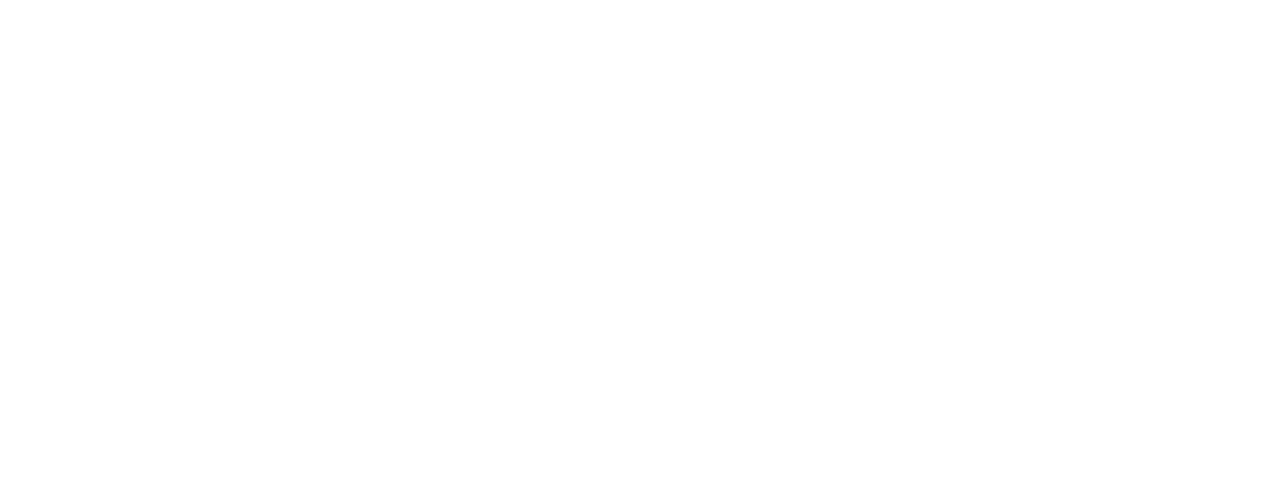
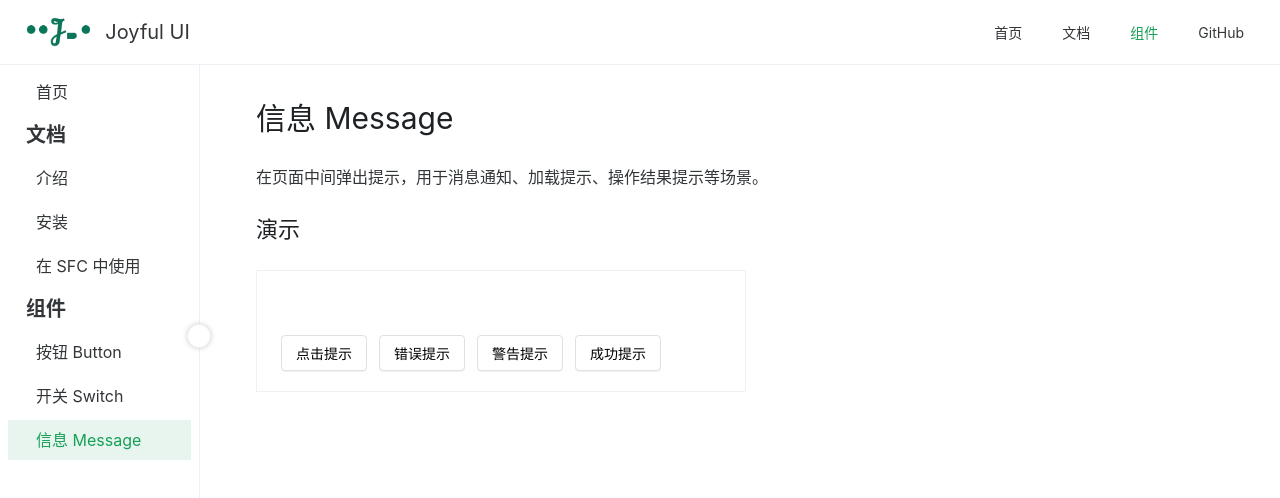
Before and after one commit to 12callie/joyful-ui, a Vue app: page /joyful/components/message in a window 1280 px wide. Before the commit this address had no page. Shown: the top 498 px of the page. Built offline with nearby package versions, Linux system fonts and the light colour scheme.

Commit message:
添加Message组件

```diff
--- a/src/components/MenuContent.vue
+++ b/src/components/MenuContent.vue
@@ -23,6 +23,9 @@
     <li>
       <router-link to="/joyful/components/switch">开关 Switch</router-link>
     </li>
+    <li>
+      <router-link to="/joyful/components/message">信息 Message</router-link>
+    </li>
   </ol>
 </template>
 
@@ -30,16 +33,16 @@
 @import "../assets/styles/common.scss";
 
 ol {
+  overflow: scroll;
   height: 100%;
-  overflow: scroll;
 
   &::-webkit-scrollbar {
     display: none;
   }
 
   > li {
+    margin-bottom: 4px;
     white-space: nowrap;
-    margin-bottom: 4px;
 
     &.menu-title {
       font-size: 20px;
--- /dev/null
+++ b/src/components/Message1.demo.vue
@@ -0,0 +1,27 @@
+<demo>基础用法</demo>
+<template>
+  <Button @click="info">点击提示</Button>
+  <Button @click="error">错误提示</Button>
+  <Button @click="warning">警告提示</Button>
+  <Button @click="success">成功提示</Button>
+</template>
+
+<script lang="ts" setup>
+import { useMessage } from '../lib/useMessage'
+import Button from '../lib/Button.vue'
+
+const message = useMessage()
+
+const info = () => {
+  message.info('提示内容')
+}
+const error = () => {
+  message.error('错误提示')
+}
+const warning = () => {
+  message.warning('警告提示')
+}
+const success = () => {
+  message.success('成功提示')
+}
+</script>
--- /dev/null
+++ b/src/lib/Message.vue
@@ -0,0 +1,91 @@
+<script lang="ts" setup>
+import { Theme } from './index'
+
+interface MessageProps {
+  theme: Theme
+  textMessage: string
+}
+
+const props = withDefaults(defineProps<MessageProps>(), {
+  theme: 'info',
+  textMessage: '提示',
+})
+</script>
+
+<template>
+  <div class="j-message">
+    <div class="j-message-icon">
+      <svg v-if="theme === 'info'" class="icon info">
+        <use xlink:href="#icon-warn"></use>
+      </svg>
+      <svg v-if="theme === 'error'" class="icon error">
+        <use xlink:href="#icon-close"></use>
+      </svg>
+      <svg v-if="theme === 'warning'" class="icon warn">
+        <use xlink:href="#icon-warn"></use>
+      </svg>
+      <svg v-if="theme === 'success'" class="icon success">
+        <use xlink:href="#icon-success"></use>
+      </svg>
+    </div>
+    <p class="j-message-text"> {{ textMessage }}</p>
+  </div>
+</template>
+
+<style lang="scss">
+$theme-color: #18a058;
+$info-color: #2080f0;
+$warning-color: #f0a020;
+$error-color: #d03050;
+.j-message {
+  position: fixed;
+  top: 50%;
+  left: 50%;
+  display: flex;
+  align-items: center;
+  flex-direction: row;
+  justify-content: center;
+  padding: 10px 20px;
+  transform: translate(-50%, -50%);
+  border-radius: 4px;
+  background-color: #fff;
+  box-shadow: 0 0 24px rgba(0, 0, 0, 0.3);
+
+
+  .j-message-icon {
+    margin-right: 8px;
+
+    svg {
+      display: flex;
+      align-items: center;
+      justify-content: center;
+      width: 20px;
+      height: 20px;
+      border-radius: 50%;
+
+      &.info {
+        background-color: $info-color;
+      }
+
+      &.error {
+        background-color: $error-color;
+      }
+
+      &.warn {
+        background-color: $warning-color;
+      }
+
+      &.success {
+        background-color: $theme-color;
+      }
+    }
+  }
+
+  .j-message-text {
+    font-size: 14px;
+    line-height: 20px;
+    height: 20px;
+    white-space: pre-wrap;
+  }
+}
+</style>
--- /dev/null
+++ b/src/lib/index.ts
@@ -0,0 +1 @@
+export type  Theme = 'info' | 'success' | 'warning' | 'error'
--- /dev/null
+++ b/src/lib/useMessage.ts
@@ -0,0 +1,64 @@
+import { ref, createApp, h } from 'vue'
+import Message from './Message.vue'
+import { Theme } from './index'
+
+interface MessageOptions {
+  duration?: number
+}
+
+interface MountParams {
+  text: string,
+  options?: MessageOptions,
+  theme: Theme
+}
+
+export const useMessage = () => {
+  const messageRef = ref(null)
+
+  const mount = ({
+    text,
+    options = { duration: 2500 },
+    theme,
+  }: MountParams) => {
+    if (messageRef.value) return
+    const div = document.createElement('div')
+    document.body.appendChild(div)
+
+    const messageDiv = createApp({
+      render () {
+        return h(Message, {
+          textMessage: text,
+          theme: theme,
+        })
+      },
+    })
+    messageRef.value = messageDiv
+    messageDiv.mount(div)
+
+    setTimeout(() => {
+      messageDiv.unmount()
+      div.remove()
+      messageRef.value = null
+    }, options.duration)
+  }
+
+  const showMessage = (
+    text: string, options?: MessageOptions, theme?: Theme) => {
+    mount({ text, options, theme })
+  }
+
+  return {
+    info: (text: string, options?: MessageOptions) => {
+      showMessage(text, options, 'info')
+    },
+    error: (text: string, options?: MessageOptions) => {
+      showMessage(text, options, 'error')
+    },
+    warning: (text: string, options?: MessageOptions) => {
+      showMessage(text, options, 'warning')
+    },
+    success: (text: string, options?: MessageOptions) => {
+      showMessage(text, options, 'success')
+    },
+  }
+}
--- a/src/router.ts
+++ b/src/router.ts
@@ -6,6 +6,7 @@
 import Usage from './views/Usage.vue'
 import ButtonDemo from './views/ButtonDemo.vue'
 import SwitchDemo from './views/SwitchDemo.vue'
+import MessageDemo from './views/MessageDemo.vue'
 
 export const router = createRouter({
   history: createWebHistory(),
@@ -31,6 +32,7 @@
             { path: '', redirect: '/joyful/components/button' },
             { path: 'button', component: ButtonDemo },
             { path: 'switch', component: SwitchDemo },
+            { path: 'message', component: MessageDemo },
           ],
         },
       ],
--- a/src/views/Layout.vue
+++ b/src/views/Layout.vue
@@ -36,9 +36,9 @@
   <div class="layout">
     <top-nav class="nav" />
     <div class="content">
-      <aside class="menu-aside" ref="menuAside" v-if="menuLocation">
+      <aside v-if="menuLocation" ref="menuAside" class="menu-aside">
         <menu-content />
-        <div class="aside-toggle-button" @click="toggle" ref="svgAsideToggle">
+        <div ref="svgAsideToggle" class="aside-toggle-button" @click="toggle">
           <svg class="icon">
             <use xlink:href="#icon-left"></use>
           </svg>
@@ -56,54 +56,54 @@
 @import "../assets/styles/common.scss";
 
 .layout {
-  height: 100vh;
   display: flex;
   flex-direction: column;
+  height: 100vh;
 
   .nav {
     flex-shrink: 0;
   }
 
   .content {
+    position: relative;
     display: flex;
     flex-direction: row;
     flex-grow: 1;
-    position: relative;
 
     aside {
+      position: fixed;
+      top: 64px;
+      flex-shrink: 0;
       width: 200px;
       height: 100%;
+      padding: 8px;
+      transition: all 0.3s;
       border-right: 1px solid $border-color;
-      flex-shrink: 0;
-      position: fixed;
-      top: 64px;
-      transition: all 0.3s;
-      padding: 8px;
 
       .aside-toggle-button {
-        border: 1px solid $border-color;
-        width: 24px;
-        height: 24px;
-        border-radius: 50%;
-        box-shadow: 0 0 5px rgba(0, 0, 0, 0.2);
         position: absolute;
         top: 260px;
         left: calc(100% - 12px);
         display: flex;
+        align-items: center;
         justify-content: center;
-        align-items: center;
+        width: 24px;
+        height: 24px;
+        transition: all 0.3s;
+        transform-origin: center;
+        border: 1px solid $border-color;
+        border-radius: 50%;
         background: #fff;
-        transform-origin: center;
-        transition: all 0.3s;
+        box-shadow: 0 0 5px rgba(0, 0, 0, 0.2);
       }
     }
 
     main {
+      overflow: hidden;
       flex-grow: 1;
-      overflow: hidden;
-      padding: 32px 24px 56px 56px;
       margin-top: 64px;
       margin-left: 200px;
+      padding: 32px 24px 56px 56px;
       transition: all 0.3s;
       @media (max-width: 500px) {
         margin-left: 0;
--- /dev/null
+++ b/src/views/MessageDemo.vue
@@ -0,0 +1,16 @@
+<script lang="ts" setup>
+import Demo from '../components/Demo.vue'
+import Message1Demo from '../components/Message1.demo.vue'
+
+</script>
+
+<template>
+  <div class="button-demos">
+    <h1 class="j-component-demos-h1">信息 Message</h1>
+    <p>在页面中间弹出提示，用于消息通知、加载提示、操作结果提示等场景。</p>
+    <h2 class="j-component-demos-h2">演示</h2>
+    <div class="j-component-demos">
+      <Demo :component="Message1Demo" />
+    </div>
+  </div>
+</template>
```
